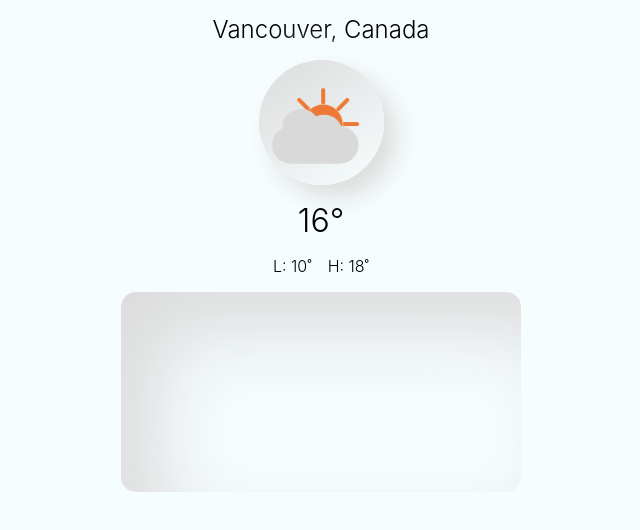
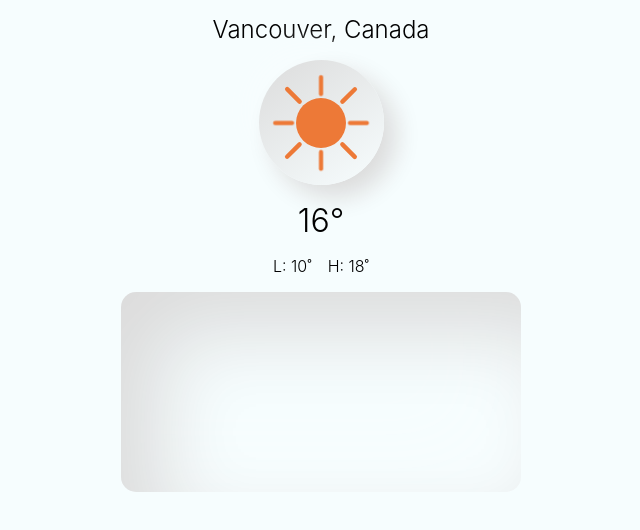
Before and after one commit to e-newton/pitter-patter, a React (Create React App) app: page / in a window 1280 px wide. Shown: the top 530 px of the page, without its empty margins (319-959 px from the left). Built offline with nearby package versions, Linux system fonts and the light colour scheme.

Commit message:
Finished refactor

```diff
--- a/src/components/WeatherTitle.tsx
+++ b/src/components/WeatherTitle.tsx
@@ -8,7 +8,7 @@ export default function WeatherTitle() {
   <>
     <span className="location-name">Vancouver, Canada</span>
     <div className="weather-icon-container">
-      <Icon icon={IconType.PartialCloud}/>
+      <Icon icon={IconType.Sun}/>
     </div>
     <span className="temperature">16°</span>
     <div className="high-low">
--- a/src/icons/CloudIcon.scss
+++ b/src/icons/CloudIcon.scss
@@ -1,15 +1,7 @@
 $moveAmount: 8px;
-.container {
-  width: 100px;
-  aspect-ratio: 1 / 1;
-  position: relative;
+.container.cloud {
 
    img {
-    position: absolute;
-    width: 100%;
-    height: 100%;
-    animation-timing-function: ease-in-out;
-    animation-iteration-count: infinite;
     animation-direction: alternate;
   }
   .base {
--- a/src/icons/CloudIcon.tsx
+++ b/src/icons/CloudIcon.tsx
@@ -6,10 +6,10 @@ import cloudRight from './icon-images/Cloud Right.svg'
 
 export default function CloudIcon() {
   return (
-  <div className="container">
+  <>
     <img src={cloudBase} className="base"/>
     <img src={cloudLeft} className="left"/>
     <img src={cloudRight} className="right"/>
-  </div>
+  </>
   )
 }
--- a/src/icons/PartialCloudIcon.tsx
+++ b/src/icons/PartialCloudIcon.tsx
@@ -4,9 +4,9 @@ import partialSun from './icon-images/Partial Cloud Sun.svg'
 import partialCloud from './icon-images/Partial Cloud Cloud.svg'
 export default function PartialCloudIcon() {
   return (
-  <div className="container">
+  <>
     <img src={partialSun} className="sun"/>
     <img src={partialCloud} className="cloud"/>
-  </div>
+  </>
   )
 }
--- a/src/icons/Rain.tsx
+++ b/src/icons/Rain.tsx
@@ -7,12 +7,12 @@ import rainR2 from './icon-images/Rain R2.svg'
 // import rainR4 from './icon-images/Rain R4.svg'
 export default function RainIcon() {
   return (
-  <div className="container">
+  <>
     <img src={rainR1} className="r1"/>
     <img src={rainR2} className="r2"/>
     <img src={rainR1} className="r3"/>
     <img src={rainR2} className="r4"/>
     <img src={rainCloud}/>
-  </div>
+  </>
   )
 }
--- a/src/icons/SunIcon.scss
+++ b/src/icons/SunIcon.scss
@@ -1,9 +1,4 @@
-.container {
-  width: 100px;
-  aspect-ratio: 1 / 1;
-  position: relative;
-
-
+.container.sun {
   .sun-core {
     position: absolute;
     width: 100%;
--- a/src/icons/SunIcon.tsx
+++ b/src/icons/SunIcon.tsx
@@ -6,10 +6,10 @@ import sunBeamsDiag from './icon-images/Sun Beams Diag.svg'
 
 export default function SunIcon() {
   return (
-    <div className='container'>
-      <img className='sun-core' src={sunCore} alt={'Sun Core'} />
-      <img className='sun-beams' src={sunBeamsXY} alt={'Sun Beams'}/>
-      <img className='sun-beams diag' src={sunBeamsDiag} alt={'Sun Beams'}/>
-    </div>
+  <>
+    <img className='sun-core' src={sunCore} alt={'Sun Core'} />
+    <img className='sun-beams' src={sunBeamsXY} alt={'Sun Beams'}/>
+    <img className='sun-beams diag' src={sunBeamsDiag} alt={'Sun Beams'}/>
+  </>
   )
 }
```
